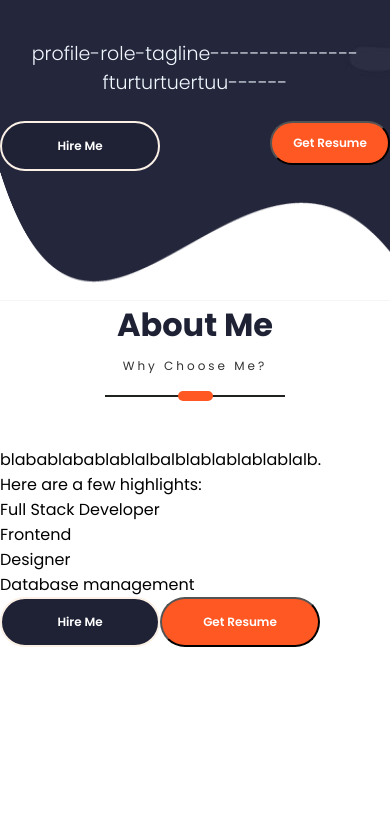
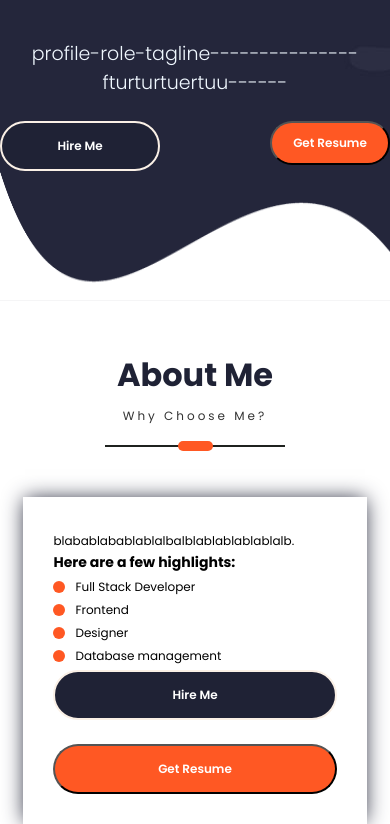
Before and after one commit to 214254151/https---github.com-214254151-Mp-Portfolio0, a React (Create React App) app: page / in a window 390 px wide. Shown: the part 675-1499 px from the top of the page. Before the commit the page ends 1322 px from the top, so only its background shows below. Built offline with nearby package versions, Linux system fonts and the light colour scheme.

Commit message:
about me and css with responsiveness

```diff
--- a/src/PortfolioContainer/AboutMe/AboutMe.css
+++ b/src/PortfolioContainer/AboutMe/AboutMe.css
@@ -0,0 +1,87 @@
+.about-me-conatner{
+    display: flex;
+    flex-direction: column;
+    justify-content: center;
+    align-items: center;
+    margin: 50px 0 0 0;
+}
+.about-me-parent{
+    max-width: 1000px;
+    width: 70%;
+}
+
+.about-me-card{
+    display: flex;
+    width: 100%;
+    box-shadow: 0 0px 20px -2px #1f2235;
+}
+.about-me-profile{
+    width: 50%;
+    background-image: url("../../assets/AboutMe/me.jpg");
+}
+.about-me-details{
+    width: 48%;
+    text-align: justify;
+    padding: 30px;
+}
+.about-me-description{
+    font-size: 12px;
+}
+
+.about-me-highlights{
+    margin: 80px 0;
+}
+
+.highlight-heading{
+    font-family: "Poppins Bold";
+    font-size: 14px;
+    margin: 0 0 5px 0;
+}
+
+.highlight{
+    display: flex;
+    align-items: center;
+    margin: 5px 0;
+    font-size: 12px;
+}
+
+.highlight-blob{
+    height: 12px;
+    width: 12px;
+    margin: 0 10px 0 0;
+    background-color: var(--dark-orange);
+    border-radius: 50%;
+}
+
+.about-me-options .highlighted-btn{
+    margin: 0 0 0 30px;
+}
+
+
+/*IPAD PRO RESPONSIVENESS*/
+@media only screen and (max-width: 1110px) {
+    .about-me-parent {
+      width: 88%;
+    }
+  }
+
+  @media only screen and (max-width: 898px) {
+    .about-me-profile {
+      display: none;
+    }
+    .about-me-details {
+      width: 100%;
+    }
+  }
+  @media only screen and (max-width: 466px) {
+    .about-me-options {
+      display: flex;
+      flex-direction: column;
+    }
+    .about-me-options .highlighted-btn {
+      margin: 24px 0 0 0 !important;
+    }
+    .about-me-options button {
+      width: 100%;
+    }
+  }
--- a/src/PortfolioContainer/AboutMe/AboutMe.js
+++ b/src/PortfolioContainer/AboutMe/AboutMe.js
@@ -3,6 +3,7 @@
 import ScrollService from "../../utilities/ScollService";
 import Animations from "../../utilities/Animations";
 import { Highlights } from "react-bootstrap-icons";
+import "./AboutMe.css";
 
 export default function AboutMe(props) {
   let fadeInScreenHandler = (screen) => {
```
Also changed, not shown: src/assets/AboutMe/me.jpg (added).
